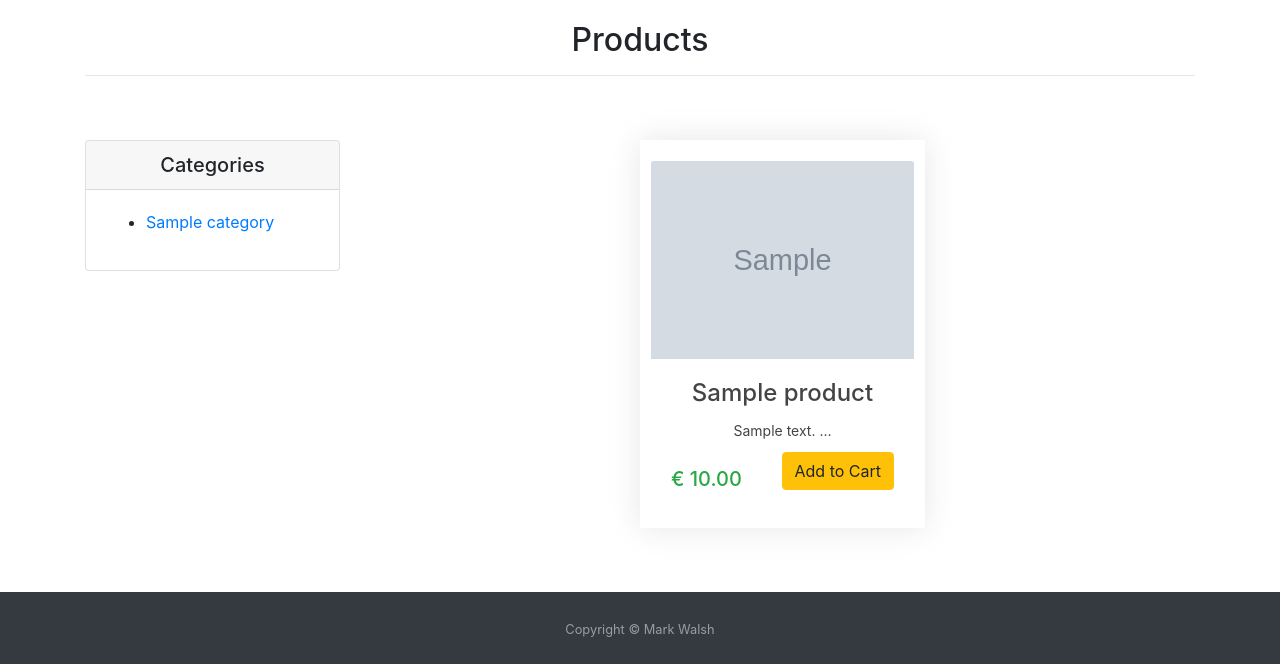
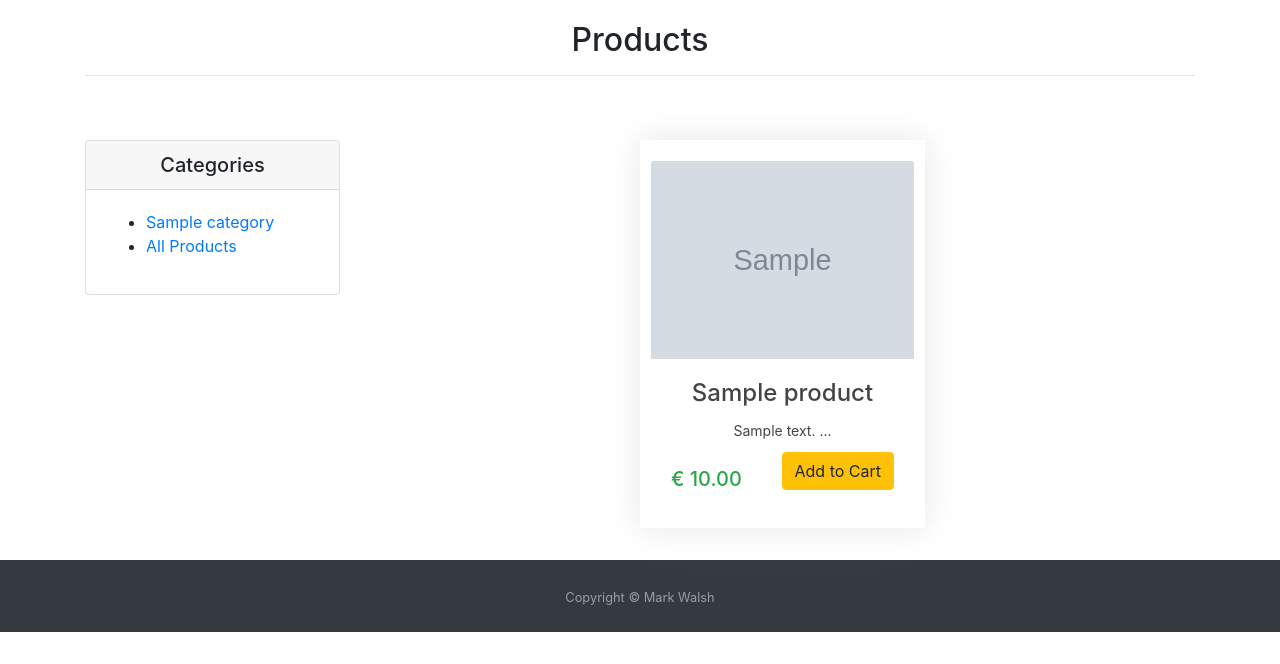
Before and after one commit to Squelsh84/connemara-sticks-ms4, a Django app: page /products/ in a window 1280 px wide. Shown: the part 515-1179 px from the top of the page. After the commit the page ends 1147 px from the top, so only its background shows below. Run offline with Django 3.2, Linux system fonts and the light colour scheme; tables that the repository leaves empty hold one stand-in row (values such as "Sample post"); grey boxes marked "Sample" are stand-in pictures; some libraries are stand-ins or nearby versions.

Commit message:
Paginator created for both pages to display a certain amount of product and add a tab button bellow to display on next page.

```diff
--- a/products/templates/products.html
+++ b/products/templates/products.html
@@ -39,12 +39,14 @@
             {% for category in links %}
             <li><a href="{{category.get_url}}">{{category.name}}</a></li>
             {% endfor %}
+            <li><a href="{% url 'products' %}">All Products</a></li>
           </ul>
         </div>
       </div>
     </div>
+
     <div class="col-md-9">
-      <div class="row contact text-center pb-5">
+      <div class="row contact text-center pb-2">
         {% for product in products %}
         <div class="col-9 info-box mx-auto m-3 pb-0 col-md-6 col-lg-4">
           <div class="card mb-2" style="border-color: transparent;">
@@ -68,10 +70,22 @@
               </div>
             </div>
           </div>
+
         </div>
         {%endfor%}
+
+      </div>
+      <div class="paginate text-center pb-2">
+        {% if products.paginator.num_pages > 1 %}
+        {% for page_number in products.paginator.page_range %}
+        <a href="?page={{page_number}}"
+          class="btn btn-warning btn-sm {% if products.number == page_number %}active{% endif %}">
+          {{page_number}}</a>
+        {% endfor %}
+        {% endif %}
       </div>
     </div>
+
   </div>
 </div>
 
--- a/products/views.py
+++ b/products/views.py
@@ -1,4 +1,5 @@
 from django.shortcuts import render, redirect, get_object_or_404
+from django.core.paginator import Paginator, EmptyPage, InvalidPage
 from .models import Category, Product
 # Create your views here.
 
@@ -21,4 +22,16 @@ def allProducts(request, category_slug=None):
             category=category_page, available=True)
     else:
         products = Product.objects.all().filter(available=True)
+
+    paginator = Paginator(products, 6)
+
+    try:
+        page = int(request.GET.get('page', '1'))
+    except:
+        page = 1
+
+    try:
+        products = paginator.page(page)
+    except(EmptyPage, InvalidPage):
+        products = paginator.page(paginator.num_pages)
     return render(request, 'products.html', {'category': category_page, 'products': products})
```
Also changed, not shown: home/templates/index.html (+9 -1 lines), home/views.py (+14 -0 lines).
